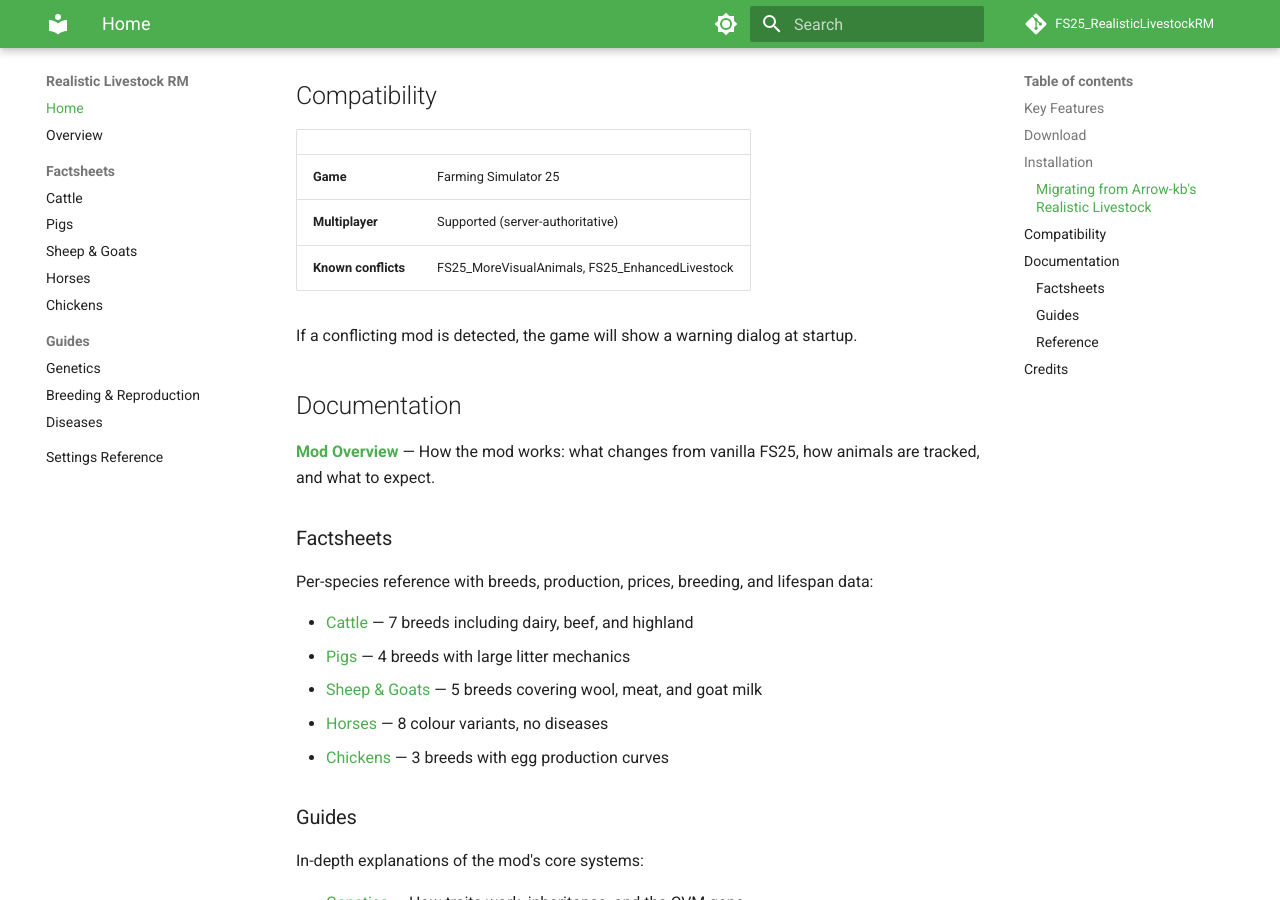
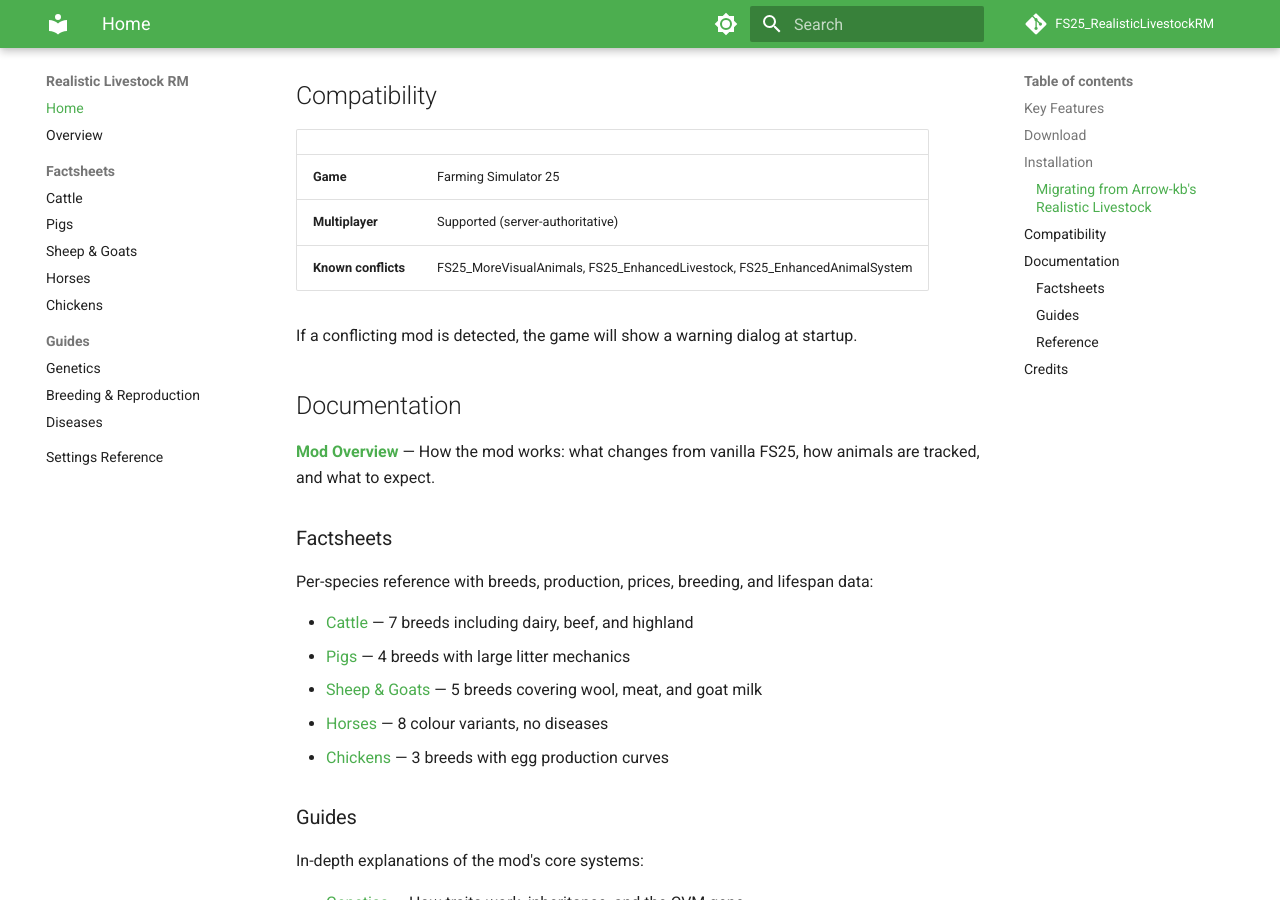
Before and after one commit to rittermod/FS25_RealisticLivestockRM, an MkDocs documentation site: the page built from docs/user-guide/index.md, in a window 1280 px wide and 900 px high, scrolled down 1051 px. Built offline with MkDocs 1.6.1 and Material for MkDocs 9.7.7, drawn with Linux system fonts in a browser that asks for light colours; comment, search, counter and statistics services are not loaded.

Commit message:
fix: Add EAS as conflicing mod

```diff
--- a/docs/user-guide/index.md
+++ b/docs/user-guide/index.md
@@ -33,7 +33,7 @@
 |---|---|
 | **Game** | Farming Simulator 25 |
 | **Multiplayer** | Supported (server-authoritative) |
-| **Known conflicts** | FS25_MoreVisualAnimals, FS25_EnhancedLivestock |
+| **Known conflicts** | FS25_MoreVisualAnimals, FS25_EnhancedLivestock, FS25_EnhancedAnimalSystem |
 
 If a conflicting mod is detected, the game will show a warning dialog at startup.
 
```
Also changed, not shown: 1 other file.
